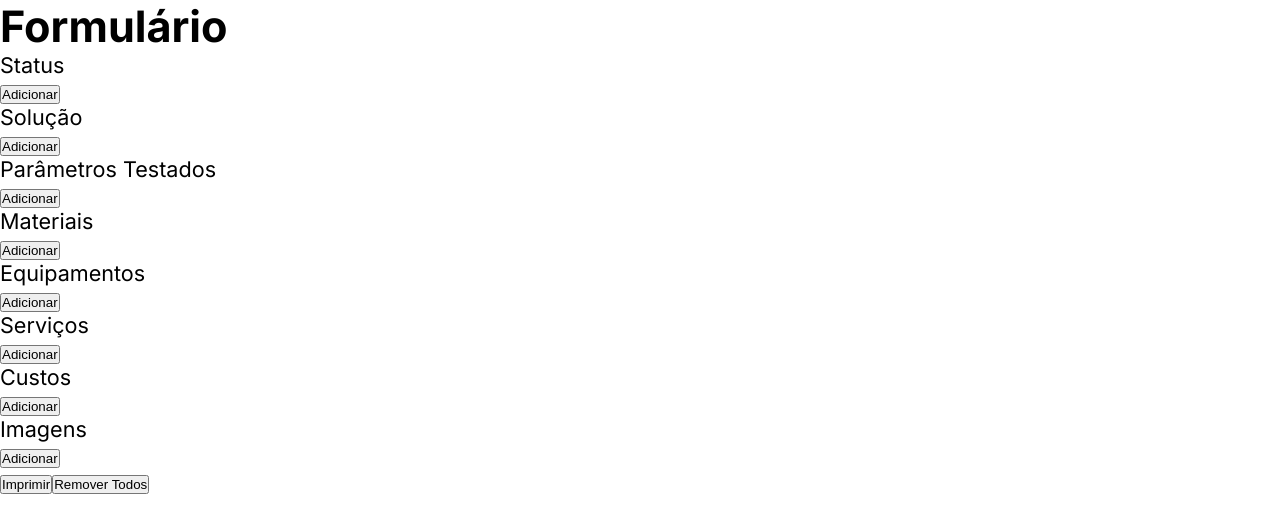
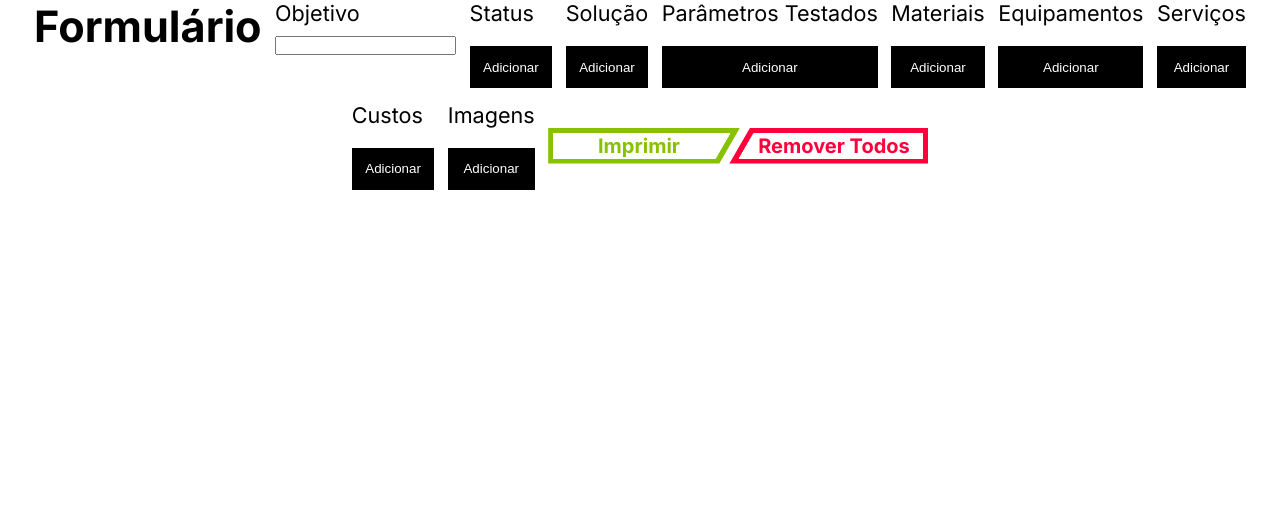
Before and after one commit to SunshineDN/anexoform, a React (Vite) app: page / in a window 1280 px wide. Shown: the top 532 px of the page. Built offline with nearby package versions, Linux system fonts and the light colour scheme.

Commit message:
Objetivo adicionado e estilização iniciada

```diff
--- a/package.json
+++ b/package.json
@@ -15,6 +15,7 @@
     "jspdf-autotable": "^3.8.2",
     "react": "^18.2.0",
     "react-dom": "^18.3.1",
+    "react-icons": "^5.2.1",
     "react-to-print": "^2.15.1",
     "styled-components": "^6.1.8"
   },
--- a/src/components/FirstSection/Objective.jsx
+++ b/src/components/FirstSection/Objective.jsx
@@ -2,12 +2,12 @@ import { Description, Line, Title } from '../Generals';
 import { Container } from '../Container';
 
 
-const Objective = () => {
+const Objective = ({ objective }) => {
   return (
     <Container section={'1st'}>
         <Title>Objetivo</Title>
         <Description>
-          Fornecer materiais e serviços para organizar e identificar 142 pontos de rede, para o cliente: Multilog CD Salvador, situada na Rua José Roberto Otoni, 864 - Valéria, Salvador - BA, 41301-325.
+          {objective}
         </Description>
       <Line />
     </Container>
--- a/src/context/ObjContext.jsx
+++ b/src/context/ObjContext.jsx
@@ -3,6 +3,9 @@ import { createContext, useState } from 'react';
 export const ObjContext = createContext();
 
 export const ObjContextProvider = ({ children }) => {
+  // Exemplo: 'Fornecer materiais e serviços para organizar e identificar 142 pontos de rede, para o cliente: Multilog CD Salvador, situada na Rua José Roberto Otoni, 864 - Valéria, Salvador - BA, 41301-325.';
+  const [objective, setObjective] = useState('');
+
   // Exemplo: 'Identificar 142 pontos de rede;',
   const [status, setStatus] = useState([]);
 
@@ -28,6 +31,7 @@ export const ObjContextProvider = ({ children }) => {
 
   return (
   <ObjContext.Provider value={{
+    objective, setObjective,
     status, setStatus,
     solutions, setSolutions,
     params, setParams,
--- a/src/pages/Form.jsx
+++ b/src/pages/Form.jsx
@@ -4,8 +4,140 @@ import { PdfRef } from '../context/PdfContext';
 import { useReactToPrint } from 'react-to-print';
 import { InvisibleContext } from '../context/InvisibleContext';
 
+import styled from 'styled-components';
+import { IoRemoveCircle } from 'react-icons/io5';
+
+const Container = styled.form`
+  display: flex;
+  flex-flow: row wrap;
+  gap: .625rem; // 10px
+  justify-content: center;
+  // Deixar apenas 2 colunas
+
+  & > * {
+    font-family: 'Inter', sans-serif !important;
+  }
+`;
+
+const InputsWrapper = styled.div`
+  display: flex;
+  flex-flow: column nowrap;
+  gap: 10px;
+`;
+
+const Button = styled.button`
+  background-color: #000;
+  color: #fff;
+  border: none;
+  padding: .625rem; // 10px
+  cursor: pointer;
+  transition: color .3s, background-color .3s;
+
+
+  &:hover {
+    background-color: #fff;
+    color: #000;
+  }
+`;
+
+const RemoveIcon = styled(IoRemoveCircle)`
+  color: #000;
+  cursor: pointer;
+  transition: all .3s;
+
+  &:hover {
+    color: #f00;
+  }
+`;
+
+const LastButton = styled.button`
+  --_c: #88C100;
+  flex: calc(1.25 + var(--_s,0));
+  min-width: 0;
+  font-family: 'Inter', sans-serif;
+  font-size: 20px;
+  font-weight: bold;
+  height: var(--h);
+  cursor: pointer;
+  color: var(--_c);
+  border: var(--b) solid var(--_c);
+  background:
+    conic-gradient(at calc(100% - 1.3*var(--b)) 0,var(--_c) 209deg, #0000 211deg)
+    border-box;
+  clip-path: polygon(0 0,100% 0,calc(100% - 0.577*var(--h)) 100%,0 100%);
+  padding: 0 calc(0.288*var(--h)) 0 0;
+  margin: 0 calc(-0.288*var(--h)) 0 0;
+  box-sizing: border-box;
+  transition: flex .4s, color .2s, box-shadow .2s;
+
+  &:focus-visible {
+    outline-offset: calc(-2*var(--b));
+    outline: calc(var(--b)/2) solid #000;
+    background: none;
+    clip-path: none;
+    margin: 0;
+    padding: 0;
+  }
+
+  &:hover, &:active:not(:focus-visible) {
+    --_s: .75;
+  }
+
+  &:active{
+    box-shadow: inset 0 0 0 100vmax var(--_c);
+    color: #fff;
+  }
+`;
+
+const LastButtons = styled.div`
+  display: flex;
+  align-items: center;
+  width: 380px;
+  gap: 10px;
+  --b: 5px;   /* the border thickness */
+  --h: 1.8em; /* the height */
+
+  & ${LastButton} + ${LastButton} {
+    --_c: #FF003C;
+    flex: calc(1.3 + var(--_s,0));
+    background:
+      conic-gradient(from -90deg at calc(1.3*var(--b)) 100%,var(--_c) 119deg, #0000 121deg)
+      border-box;
+    clip-path: polygon(calc(0.577*var(--h)) 0,100% 0,100% 100%,0 100%);
+    margin: 0 0 0 calc(-0.288*var(--h));
+    padding: 0 0 0 calc(0.288*var(--h));
+  }
+
+  & ${LastButton}:focus-visible + ${LastButton} {
+    background: none;
+    clip-path: none;
+    margin: 0;
+    padding: 0;
+  }
+
+  & ${LastButton}:has(+ ${LastButton}:focus-visible) {
+    background: none;
+    clip-path: none;
+    margin: 0;
+    padding: 0
+  }
+`;
+
+const List = styled.ul`
+  display: flex;
+  flex-flow: column nowrap;
+  gap: 10px;
+`;
+
+const ListItem = styled.li`
+  display: flex;
+  flex-flow: row nowrap;
+  gap: 10px;
+  list-style: none;
+`;
+
 const Form = () => {
-  const { status, setStatus,
+  const { objective, setObjective, status, setStatus,
     solutions, setSolutions,
     params, setParams,
     materials, setMaterials,
@@ -31,6 +163,7 @@ const Form = () => {
   });
   const hanleRemoveAll = (e) => {
     e.preventDefault();
+    setObjective('');
     setStatus([]);
     setSolutions([]);
     setParams([]);
@@ -101,152 +234,158 @@ const Form = () => {
   };
 
   return (
-    <form action=''>
+    <Container action=''>
       <h1>Formulário</h1>
-      <div>
+      <InputsWrapper>
+        <p>Objetivo</p>
+        <input type='text' value={objective} onChange={(e) => setObjective(e.target.value)} />
+      </InputsWrapper>
+
+      <InputsWrapper>
         <p>Status</p>
-        <ul>
+        <List>
           {status.map((item, index) => {
             return (
-              <li key={index}>
+              <ListItem key={index}>
                 <input type='text' value={item} onChange={(e) => handleChange(e, index, status, setStatus)} />
-                <button onClick={(e) => removeInput(e, index, status, setStatus)}>Remover</button>
-              </li>
+                <RemoveIcon onClick={(e) => removeInput(e, index, status, setStatus)} />
+              </ListItem>
             );
           })}
-        </ul>
-        <button onClick={(e) => {
+        </List>
+        <Button type='button' onClick={(e) => {
           addInput(e, status, setStatus);
-        }}>Adicionar</button>
-      </div>
+        }}>Adicionar</Button>
+      </InputsWrapper>
 
-      <div>
+      <InputsWrapper>
         <p>Solução</p>
-        <ul>
+        <List>
           {solutions.map((item, index) => {
             return (
-              <li key={index}>
+              <ListItem key={index}>
                 <input type='text' value={item} onChange={(e) => handleChange(e, index, solutions, setSolutions)} />
-                <button onClick={(e) => removeInput(e, index, solutions, setSolutions)}>Remover</button>
-              </li>
+                <RemoveIcon onClick={(e) => removeInput(e, index, solutions, setSolutions)} />
+              </ListItem>
             );
           })}
-        </ul>
-        <button onClick={(e) => {
+        </List>
+        <Button type='button' onClick={(e) => {
           addInput(e, solutions, setSolutions);
-        }}>Adicionar</button>
-      </div>
+        }}>Adicionar</Button>
+      </InputsWrapper>
 
-      <div>
+      <InputsWrapper>
         <p>Parâmetros Testados</p>
-        <ul>
+        <List>
           {params.map((item, index) => {
             return (
-              <li key={index}>
+              <ListItem key={index}>
                 <input type='text' value={item} onChange={(e) => handleChange(e, index, params, setParams)} />
-                <button onClick={(e) => removeInput(e, index, params, setParams)}>Remover</button>
-              </li>
+                <RemoveIcon onClick={(e) => removeInput(e, index, params, setParams)} />
+              </ListItem>
             );
           })}
-        </ul>
-        <button onClick={(e) => {
+        </List>
+        <Button type='button' onClick={(e) => {
           addInput(e, params, setParams);
-        }}>Adicionar</button>
-      </div>
+        }}>Adicionar</Button>
+      </InputsWrapper>
 
-      <div>
+      <InputsWrapper>
         <p>Materiais</p>
-        <ul>
+        <List>
           {materials.map((item, index) => {
             return (
-              <li key={index}>
+              <ListItem key={index}>
                 <input type='text' value={item.name} onChange={(e) => handleChangeObj(e, index, materials, setMaterials)} />
                 <input type='number' value={item.quantity} onChange={(e) => handleChangeObj(e, index, materials, setMaterials, true)} />
-                <button onClick={(e) => removeInput(e, index, materials, setMaterials)}>Remover</button>
-              </li>
+                <RemoveIcon onClick={(e) => removeInput(e, index, materials, setMaterials)} />
+              </ListItem>
             );
           })}
-        </ul>
-        <button onClick={(e) => {
+        </List>
+        <Button type='button' onClick={(e) => {
           addInput(e, materials, setMaterials, true);
-        }}>Adicionar</button>
-      </div>
+        }}>Adicionar</Button>
+      </InputsWrapper>
 
-      <div>
+      <InputsWrapper>
         <p>Equipamentos</p>
-        <ul>
+        <List>
           {equipaments.map((item, index) => {
             return (
-              <li key={index}>
+              <ListItem key={index}>
                 <input type='text' value={item.name} onChange={(e) => handleChangeObj(e, index, equipaments, setEquipaments)} />
                 <input type='number' value={item.quantity} onChange={(e) => handleChangeObj(e, index, equipaments, setEquipaments, true)} />
-                <button onClick={(e) => removeInput(e, index, equipaments, setEquipaments)}>Remover</button>
-              </li>
+                <RemoveIcon onClick={(e) => removeInput(e, index, equipaments, setEquipaments)} />
+              </ListItem>
             );
           })}
-        </ul>
-        <button onClick={(e) => {
+        </List>
+        <Button type='button' onClick={(e) => {
           addInput(e, equipaments, setEquipaments, true);
-        }}>Adicionar</button>
-      </div>
+        }}>Adicionar</Button>
+      </InputsWrapper>
 
-      <div>
+      <InputsWrapper>
         <p>Serviços</p>
-        <ul>
+        <List>
           {services.map((item, index) => {
             return (
-              <li key={index}>
+              <ListItem key={index}>
                 <input type='text' value={item} onChange={(e) => handleChange(e, index, services, setServices)} />
-                <button onClick={(e) => removeInput(e, index, services, setServices)}>Remover</button>
-              </li>
+                <RemoveIcon onClick={(e) => removeInput(e, index, services, setServices)} />
+              </ListItem>
             );
           })}
-        </ul>
-        <button onClick={(e) => {
+        </List>
+        <Button type='button' onClick={(e) => {
           addInput(e, services, setServices);
-        }}>Adicionar</button>
-      </div>
+        }}>Adicionar</Button>
+      </InputsWrapper>
 
-      <div>
+      <InputsWrapper>
         <p>Custos</p>
-        <ul>
+        <List>
           {costs.map((item, index) => {
             return (
-              <li key={index}>
+              <ListItem key={index}>
                 <input type='text' value={item} onChange={(e) => handleChange(e, index, costs, setCosts)} />
-                <button onClick={(e) => removeInput(e, index, costs, setCosts)}>Remover</button>
-              </li>
+                <RemoveIcon onClick={(e) => removeInput(e, index, costs, setCosts)} />
+              </ListItem>
             );
           })}
-        </ul>
-        <button onClick={(e) => {
+        </List>
+        <Button type='button' onClick={(e) => {
           addInput(e, costs, setCosts);
-        }}>Adicionar</button>
-      </div>
+        }}>Adicionar</Button>
+      </InputsWrapper>
 
-      <div>
+      <InputsWrapper>
         <p>Imagens</p>
-        <ul>
+        <List>
           {images.map((item, index) => {
             return (
-              <li key={index}>
+              <ListItem key={index}>
                 <label>
                   <span>{item.name || 'Escolha uma imagem'}</span>
                   <input type='file' accept='image/*' onChange={(e) => handleChangeImage(e, index, images, setImages)} />
                 </label>
-                <button onClick={(e) => removeInput(e, index, images, setImages)}>Remover</button>
-              </li>
+                <RemoveIcon onClick={(e) => removeInput(e, index, images, setImages)} />
+              </ListItem>
             );
           })}
-        </ul>
-        {images.length < 2 && <button onClick={(e) => {
+        </List>
+        {images.length < 2 && <Button type='button' onClick={(e) => {
           addInput(e, images, setImages, true, true);
-        }}>Adicionar</button>}
-      </div>
-
-      <button onClick={handlePrint}>Imprimir</button>
-      <button onClick={hanleRemoveAll}>Remover Todos</button>
-    </form>
+        }}>Adicionar</Button>}
+      </InputsWrapper>
+      <LastButtons>
+        <LastButton type='submit' onClick={handlePrint}>Imprimir</LastButton>
+        <LastButton type='reset' onClick={hanleRemoveAll}>Remover Todos</LastButton>
+      </LastButtons>
+    </Container>
   );
 };
 
--- a/src/pages/PdfPage.jsx
+++ b/src/pages/PdfPage.jsx
@@ -37,13 +37,13 @@ const Container = styled.div`
 
 const PdfPage = () => {
   const { pdfRef } = useContext(PdfRef);
-  const { status, solutions, params, materials, equipaments, services, costs, images } = useContext(ObjContext);
+  const { objective, status, solutions, params, materials, equipaments, services, costs, images } = useContext(ObjContext);
 
   return (
     <Span ref={pdfRef}>
       <Container>
         <Bar>Anexo</Bar>
-        <Objective />
+        <Objective objective={objective} />
         <ActualStatus status={status} images={images} />
         <Scope solution={solutions} />
         <TestedParameters params={params} />
```
Also changed, not shown: 2 other files (tests, documents, lock files or other folders).
